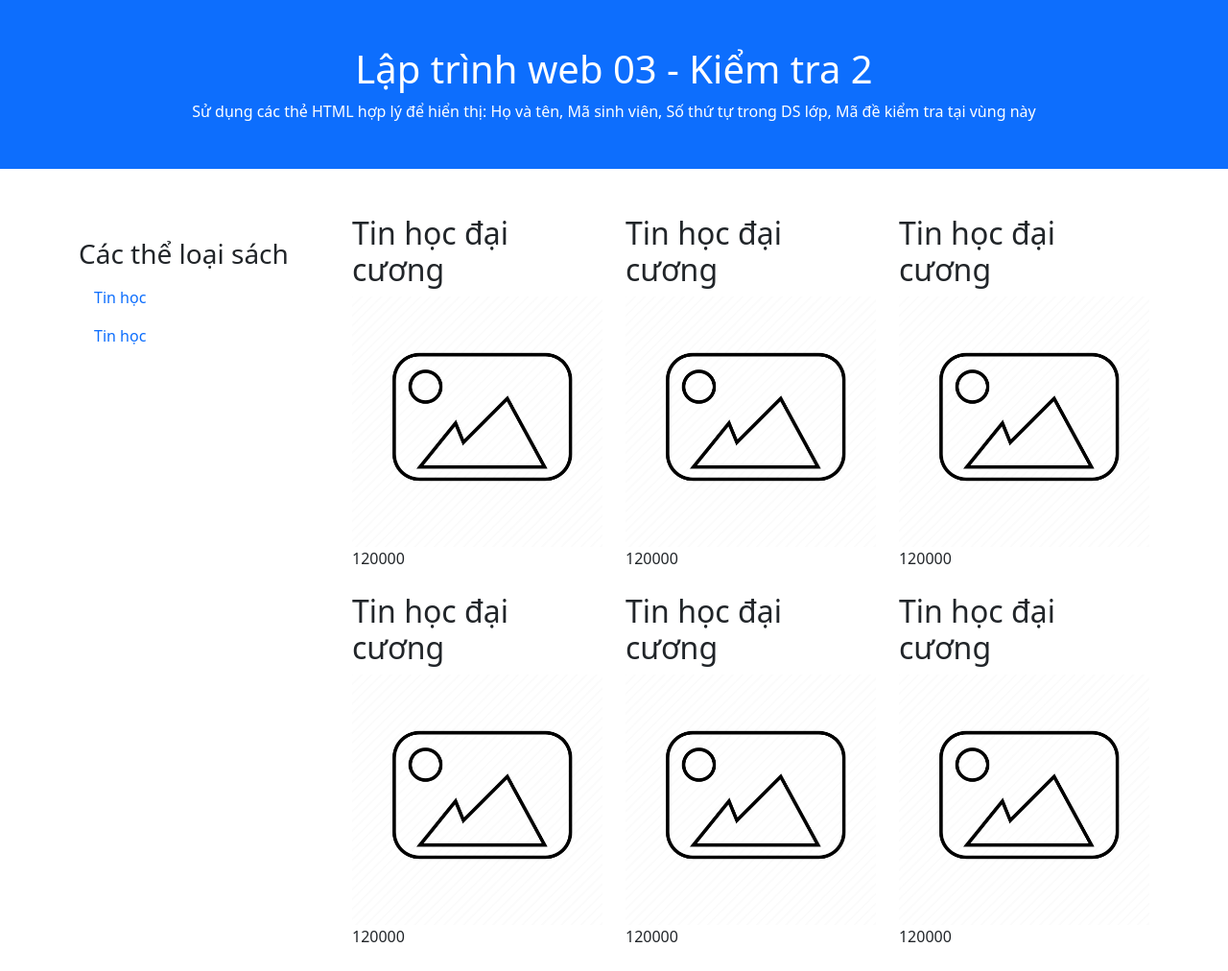
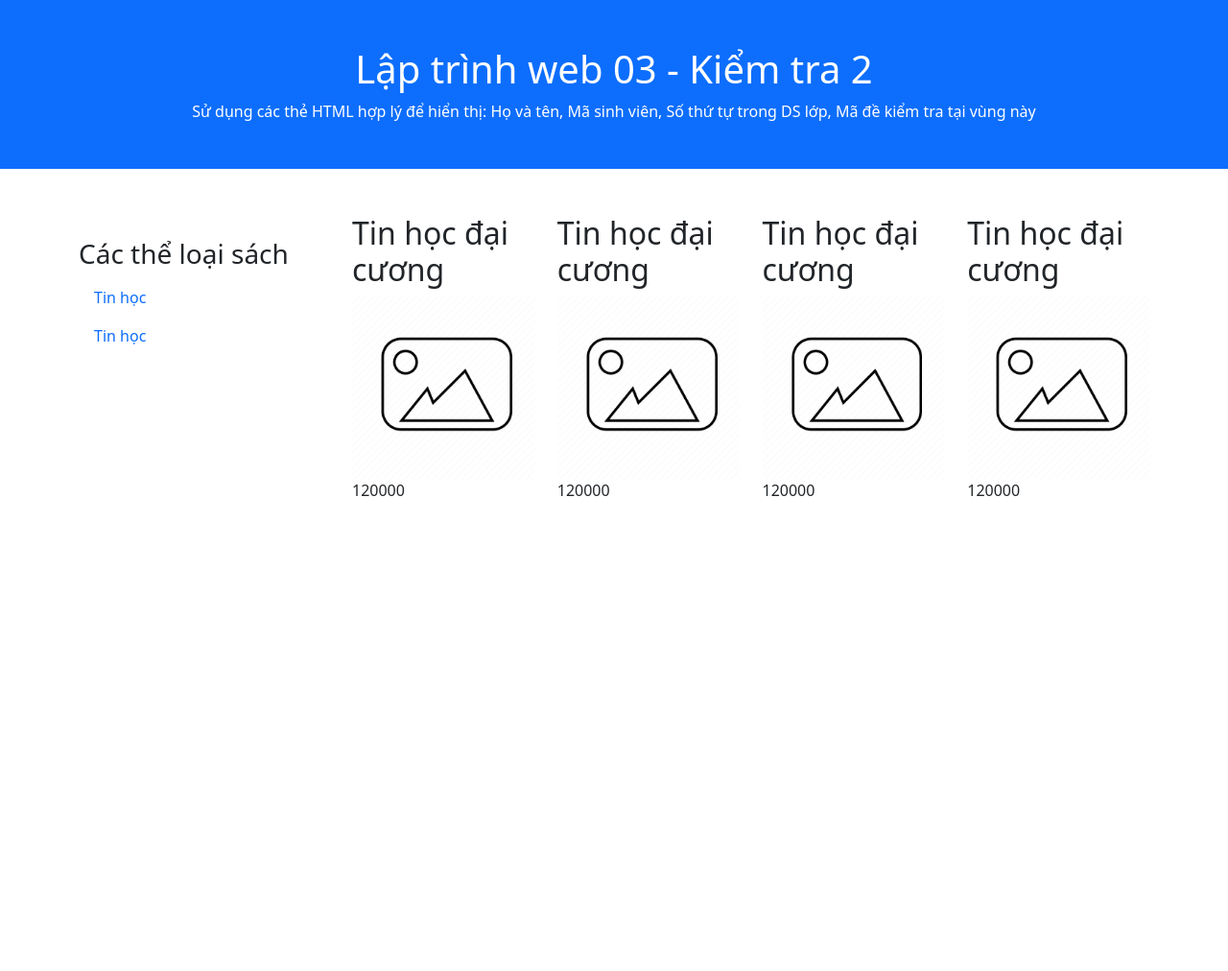
Before and after one commit to sinhvtr/ltw03_kt2_de1, a PHP site: page / in a window 1280 px wide. Shown: the whole page at 96% size. After the commit the page ends 517 px from the top, so only its background shows below. Run offline with PHP 8.4, Linux system fonts and the light colour scheme.

Commit message:
Update index.php

```diff
--- a/index.php
+++ b/index.php
@@ -4,7 +4,7 @@ require("header.php");
 
 <div class="col-sm-9">
     <div class="row">
-        <div class="col-sm-4">
+        <div class="col-sm-3">
             <div class="panel panel-primary">
                 <h2 class="panel-heading"><a class="nav-link" href="#">Tin học đại cương</a></h2>
                 <div class="panel-body">
@@ -13,7 +13,7 @@ require("header.php");
                 <div class="panel-footer">120000</div>
             </div>
         </div>
-        <div class="col-sm-4">
+        <div class="col-sm-3">
             <div class="panel panel-primary">
                 <h2 class="panel-heading"><a class="nav-link" href="#">Tin học đại cương</a></h2>
                 <div class="panel-body">
@@ -22,7 +22,16 @@ require("header.php");
                 <div class="panel-footer">120000</div>
             </div>
         </div>
-        <div class="col-sm-4">
+        <div class="col-sm-3">
+            <div class="panel panel-primary">
+                <h2 class="panel-heading"><a class="nav-link" href="#">Tin học đại cương</a></h2>
+                <div class="panel-body">
+                    <img src="empty.png" class="img-responsive" style="width:100%" alt="Image">
+                </div>
+                <div class="panel-footer">120000</div>
+            </div>
+        </div>
+        <div class="col-sm-3">
             <div class="panel panel-primary">
                 <h2 class="panel-heading"><a class="nav-link" href="#">Tin học đại cương</a></h2>
                 <div class="panel-body">
@@ -32,35 +41,7 @@ require("header.php");
             </div>
         </div>
     </div><br>
-    <div class="row">
-        <div class="col-sm-4">
-            <div class="panel panel-primary">
-                <h2 class="panel-heading"><a class="nav-link" href="#">Tin học đại cương</a></h2>
-                <div class="panel-body">
-                    <img src="empty.png" class="img-responsive" style="width:100%" alt="Image">
-                </div>
-                <div class="panel-footer">120000</div>
-            </div>
-        </div>
-        <div class="col-sm-4">
-            <div class="panel panel-primary">
-                <h2 class="panel-heading"><a class="nav-link" href="#">Tin học đại cương</a></h2>
-                <div class="panel-body">
-                    <img src="empty.png" class="img-responsive" style="width:100%" alt="Image">
-                </div>
-                <div class="panel-footer">120000</div>
-            </div>
-        </div>
-        <div class="col-sm-4">
-            <div class="panel panel-primary">
-                <h2 class="panel-heading"><a class="nav-link" href="#">Tin học đại cương</a></h2>
-                <div class="panel-body">
-                    <img src="empty.png" class="img-responsive" style="width:100%" alt="Image">
-                </div>
-                <div class="panel-footer">120000</div>
-            </div>
-        </div>
-    </div><br>
+
 </div>
 
 <?php
```
